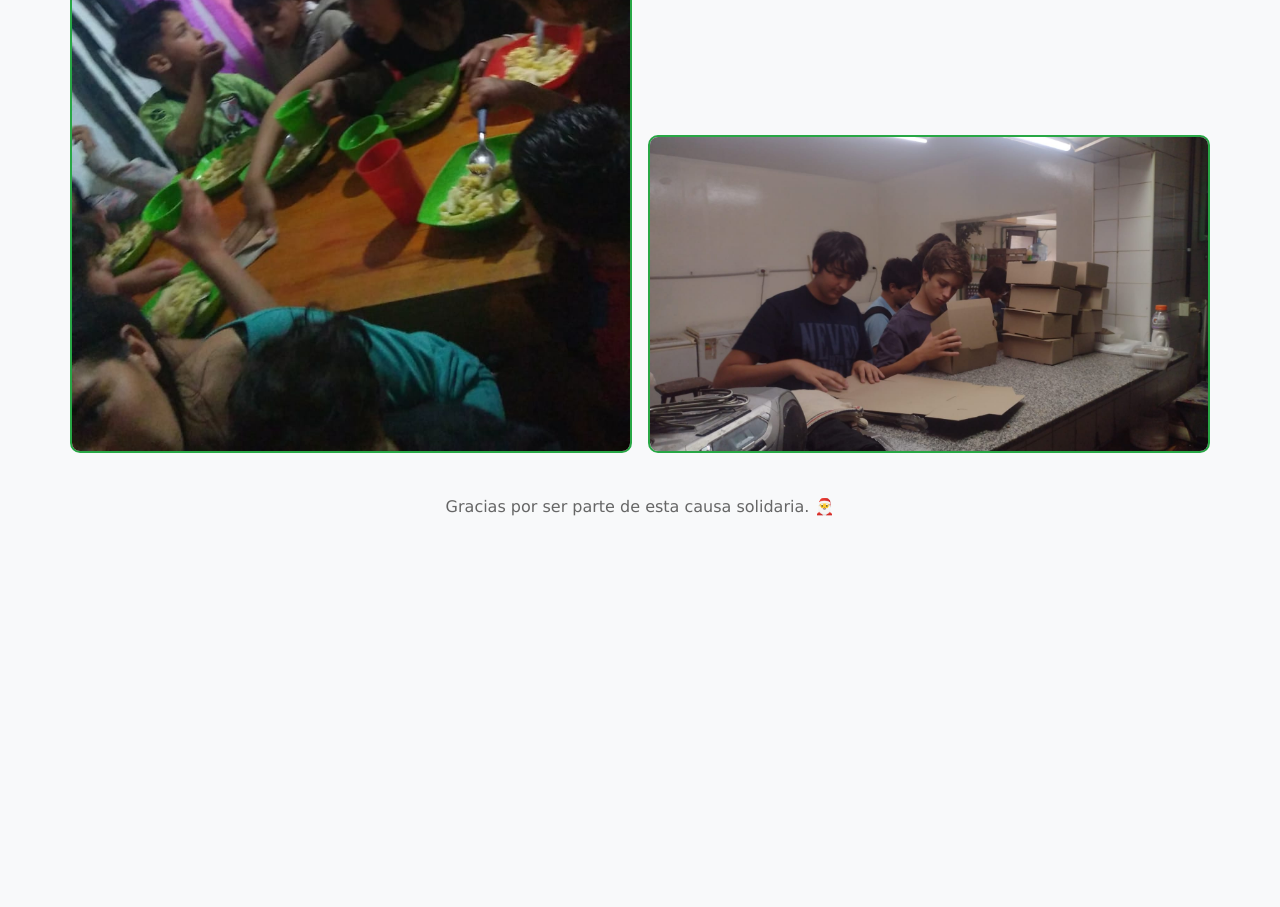
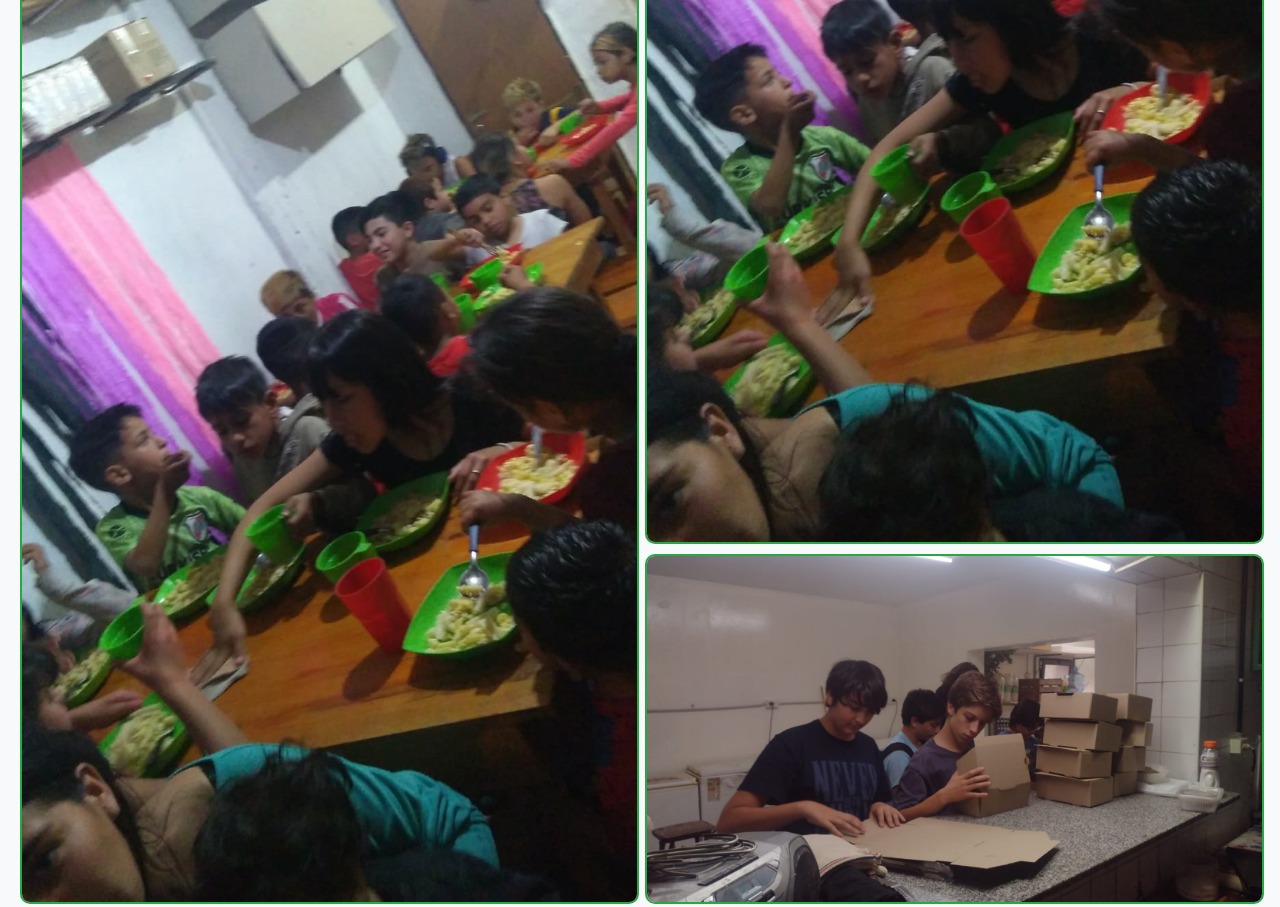
Before and after one commit to sebasfavaron/comedor-navidad, a website: page index.html in a window 1280 px wide. Shown: the part 1760-2667 px from the top of the page. Before the commit the page ends 2296 px from the top, so only its background shows below. Drawn offline with Linux system fonts and the light colour scheme.

Commit message:
Change index name

```diff
--- a/comida.html
+++ b/index.html
@@ -89,12 +89,17 @@
       margin-bottom: 10px;
     }
 
-    .photos img {
-      max-width: 45%;
-      height: auto;
-      margin: 10px 5px;
+    .photo-grid {
+      column-count: 2;
+      column-gap: 10px;
+    }
+
+    .photo-grid img {
+      width: 100%;
+      margin: 0 0 10px;
       border-radius: 10px;
       border: 2px solid #28a745;
+      display: block;
     }
 
     .footer {
@@ -124,8 +129,12 @@
   </div>
   <div class="photos">
     <h2>Fotos del Comedor Infantil</h2>
-    <img src="./chicos.jpeg" alt="Niños en el comedor 1">
-    <img src="./cocinando.jpeg" alt="Niños en el comedor 2">
+    <div class="photo-grid">
+      <img src="./cocinando.jpeg" alt="Niños en el comedor 2">
+      <img src="./chicos.jpeg" alt="Niños en el comedor 1">
+      <img src="./chicos.jpeg" alt="Niños en el comedor 1">
+      <img src="./cocinando.jpeg" alt="Niños en el comedor 2">
+    </div>
   </div>
   <div class="footer">Gracias por ser parte de esta causa solidaria. 🎅</div>
 </body>
```
